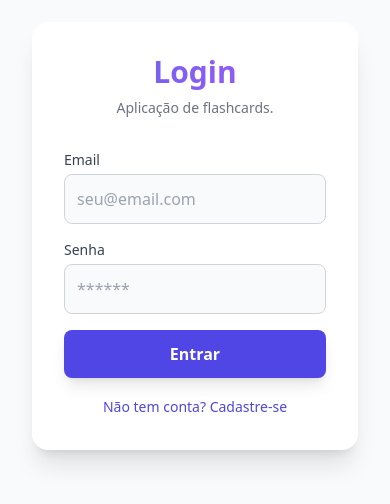
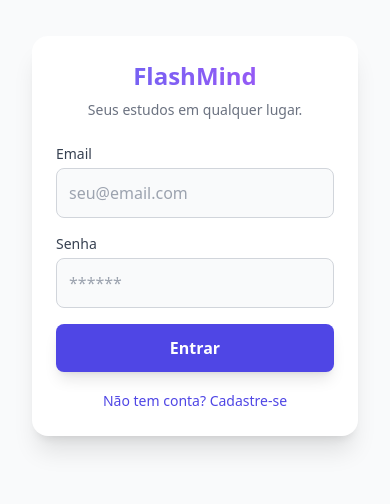
Before and after one commit to victortarg/flashcards, a Svelte app: page / in a window 390 px wide. Shown: the part 218-722 px from the top of the page. Built offline with nearby package versions, Linux system fonts and the light colour scheme.

Commit message:
ajustando login, para ser responsivo

```diff
--- a/src/views/Login.svelte
+++ b/src/views/Login.svelte
@@ -20,9 +20,9 @@
           email: email,
           password: senha,
         });
+
         if (error) throw error;
 
-        // Verifica se o login automático não ocorreu (significa que precisa confirmar email)
         if (data?.user && !data?.session) {
           mensagem =
             "Cadastro realizado com sucesso! Enviamos um link de confirmação para o seu email. Por favor, verifique sua caixa de entrada (e spam) antes de entrar.";
@@ -37,7 +37,6 @@
           password: senha,
         });
         if (error) throw error;
-        // O redirecionamento é automático via stores.js
       }
     } catch (erro) {
       mensagem = erro.error_description || erro.message;
@@ -53,24 +52,25 @@
     ? 'bg-gray-900'
     : 'bg-gray-50'}"
 >
+  <!-- Card com padding responsivo (p-6 no mobile, p-8 no desktop) -->
   <div
-    class="w-full max-w-md p-8 rounded-2xl shadow-xl transition-colors duration-300 {$modoEscuro
+    class="w-full max-w-md p-6 sm:p-8 rounded-2xl shadow-xl transition-colors duration-300 {$modoEscuro
       ? 'bg-gray-800'
       : 'bg-white'}"
   >
-    <div class="text-center mb-8">
+    <div class="text-center mb-6 sm:mb-8">
+      <!-- Título responsivo (text-2xl no mobile, text-3xl no desktop) -->
       <h1
-        class="text-3xl font-bold bg-clip-text text-transparent bg-gradient-to-r from-indigo-500 to-purple-500 mb-2"
+        class="text-2xl sm:text-3xl font-bold bg-clip-text text-transparent bg-gradient-to-r from-indigo-500 to-purple-500 mb-2"
       >
-        Login
+        FlashMind
       </h1>
       <p class="text-sm {$modoEscuro ? 'text-gray-400' : 'text-gray-500'}">
-        Aplicação de flashcards.
+        Seus estudos em qualquer lugar.
       </p>
     </div>
 
     <div class="space-y-4">
-      <!-- Mensagens de Erro ou Sucesso -->
       {#if mensagem}
         <div
           class="p-4 rounded-lg text-sm text-center border {tipoMensagem ===
@@ -82,7 +82,6 @@
         </div>
       {/if}
 
-      <!-- Aviso Prévio: Aparece apenas no modo Cadastro e se não houver outra mensagem -->
       {#if modo === "cadastro" && !mensagem}
         <div
           class="p-3 rounded-lg bg-blue-50 border border-blue-100 text-blue-700 text-xs text-center"
@@ -103,7 +102,7 @@
           type="email"
           bind:value={email}
           placeholder="seu@email.com"
-          class="w-full p-3 rounded-lg border outline-none focus:ring-2 focus:ring-indigo-500 transition
+          class="w-full p-3 rounded-lg border outline-none focus:ring-2 focus:ring-indigo-500 transition text-base
           {$modoEscuro
             ? 'bg-gray-700 border-gray-600 text-white'
             : 'bg-gray-50 border-gray-300 text-gray-900'}"
@@ -120,7 +119,7 @@
           type="password"
           bind:value={senha}
           placeholder="******"
-          class="w-full p-3 rounded-lg border outline-none focus:ring-2 focus:ring-indigo-500 transition
+          class="w-full p-3 rounded-lg border outline-none focus:ring-2 focus:ring-indigo-500 transition text-base
           {$modoEscuro
             ? 'bg-gray-700 border-gray-600 text-white'
             : 'bg-gray-50 border-gray-300 text-gray-900'}"
@@ -131,7 +130,7 @@
       <button
         on:click={lidarComAuth}
         disabled={carregando}
-        class="w-full py-3 rounded-lg font-bold text-white bg-indigo-600 hover:bg-indigo-700 transition shadow-lg disabled:opacity-50 flex justify-center"
+        class="w-full py-3 rounded-lg font-bold text-white bg-indigo-600 hover:bg-indigo-700 transition shadow-lg disabled:opacity-50 flex justify-center active:scale-95 transform duration-150"
       >
         {#if carregando}
           <svg
```
